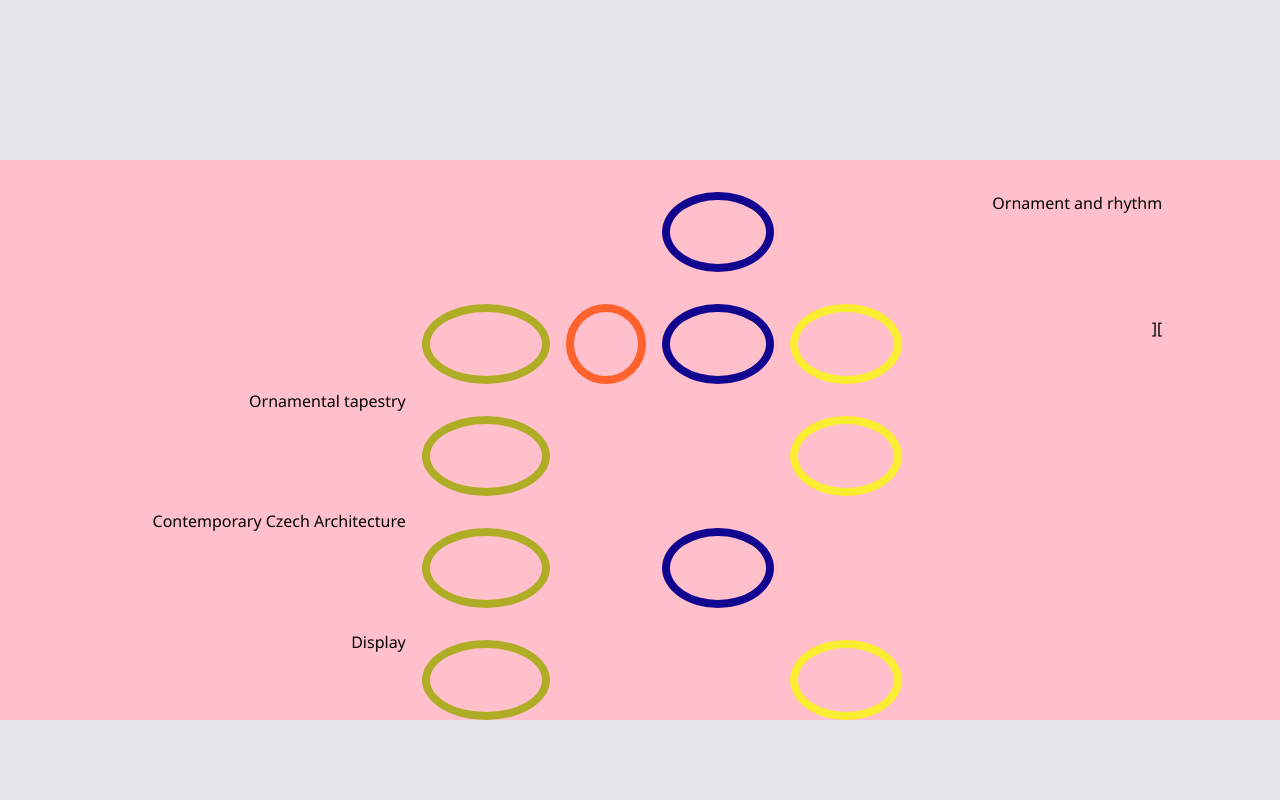
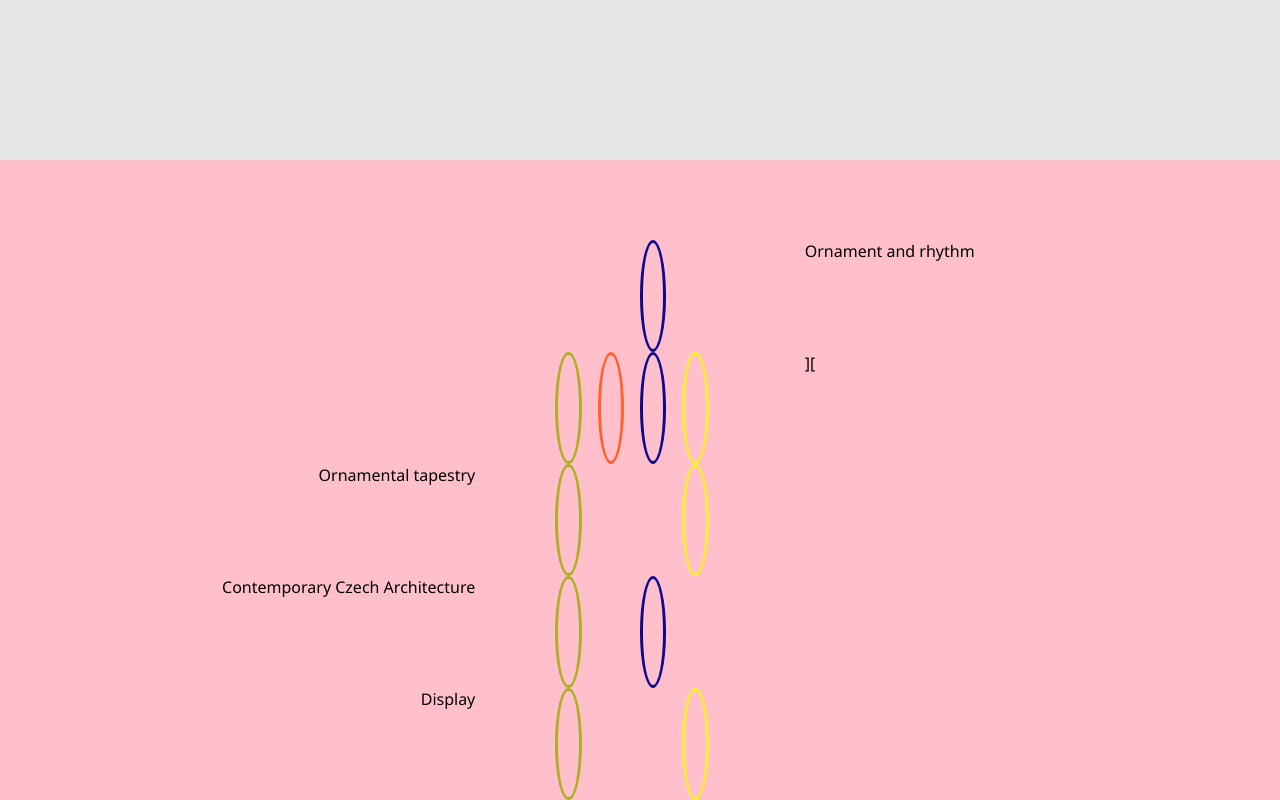
Before and after one commit to ArcanusMagnus/vasekkokes.cz, a React (Create React App) app: page / in a window 1280 px wide. Shown: the part 640-1440 px from the top of the page. Before the commit the page ends 1360 px from the top, so only its background shows below. Built offline with nearby package versions, Linux system fonts and the light colour scheme.

Commit message:
Realize I am still doing it wrong, do some changes to prepare MetroGrid to transfer only data instead of JSX

```diff
--- a/src/components/Landing/Metro/MetroGrid.module.css
+++ b/src/components/Landing/Metro/MetroGrid.module.css
@@ -1,14 +1,8 @@
-.MetroGrid table {
-  min-height: 400px;
-  min-width: 600px;
-  margin: auto;
-}
-
 .active,
 .blank,
 .undefined {
-    height: 5rem;
-    width: 5rem;
+    height: 2rem;
+    width: 2rem;
 }
 
 .visual {
@@ -29,6 +23,6 @@
 
 .active {
     border-radius: 50%;
-    border-width: 0.5rem;
+    border-width: 0.2rem;
     border-style: solid;
 }
--- a/src/components/Landing/Metro/MetroGrid.tsx
+++ b/src/components/Landing/Metro/MetroGrid.tsx
@@ -21,6 +21,8 @@ const MetroGrid = (props: { data: MetroStopModel[] }) => {
       label_left.push(<div key={uuidv4()}></div>);
     }
 
+
+    /* NEEDS TO BE REDONE - pass only data, not JSX components */
     visual.push(
       <div
         className={`${styles.visual} ${
@@ -57,12 +59,12 @@ const MetroGrid = (props: { data: MetroStopModel[] }) => {
 
   return (
     <>
-      <MetroLine line={label_left} />
+      <MetroLine line={label_left} label />
       <MetroLine line={visual} />
       <MetroLine line={events} />
       <MetroLine line={writing} />
       <MetroLine line={ideas} />
-      <MetroLine line={label_right} />
+      <MetroLine line={label_right} label />
     </>
   );
   //   return (
--- a/src/components/Landing/Metro/MetroLine.module.css
+++ b/src/components/Landing/Metro/MetroLine.module.css
@@ -1,11 +1,31 @@
 .line {
   display: flex;
   flex-wrap: wrap;
+  justify-content: center;
+  text-align: center;
+  width: 2rem;
+  margin: 5rem 1rem 0 0;
+}
+
+.line:first-child {
   text-align: right;
-  max-width: 20rem;
+}
+
+.line:last-child {
+  text-align: left;
 }
 
 .line div {
   width: 100%;
-  margin: 2rem 1rem 0 0;
+  height: 7rem;
 }
+
+.label {
+  width: 30rem;
+  margin-right: 5rem;
+  margin-left: 5rem;
+}
+
+.label div {
+    vertical-align: middle;
+}
--- a/src/components/Landing/Metro/MetroLine.tsx
+++ b/src/components/Landing/Metro/MetroLine.tsx
@@ -2,10 +2,11 @@ import React from "react";
 
 import styles from "./MetroLine.module.css";
 
-const MetroLine = (props: { line: React.ReactNode[] }) => {
-  let content = props.line.map(item => item);
-  console.log(content);
-  return <div className={styles.line}>{content}</div>;
+const MetroLine = (props: { line: React.ReactNode[]; label?: boolean }) => {
+  const content = props.line.map((item) => item);
+  const classes = `${styles.line} ${props.label && styles.label}`;
+  console.log(classes);
+  return <div className={classes}>{content}</div>;
 };
 
 export default MetroLine;
```
